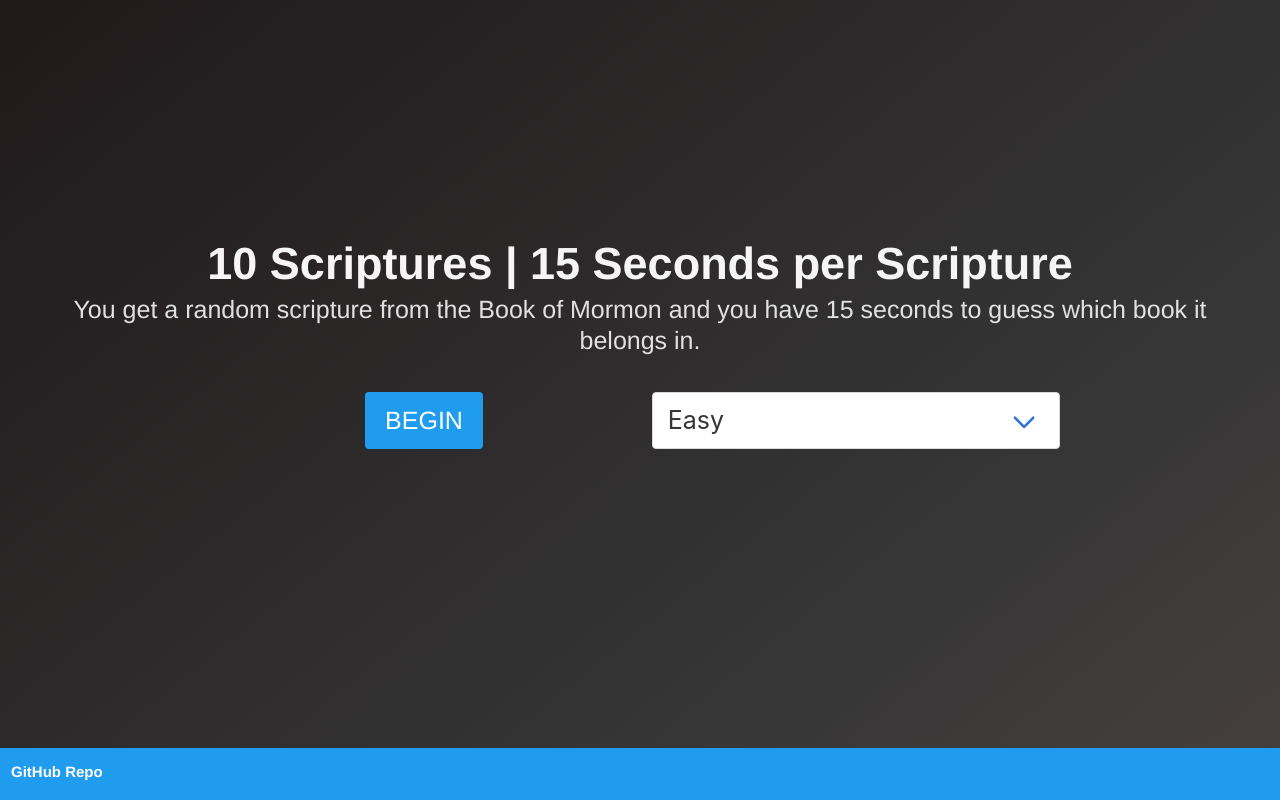
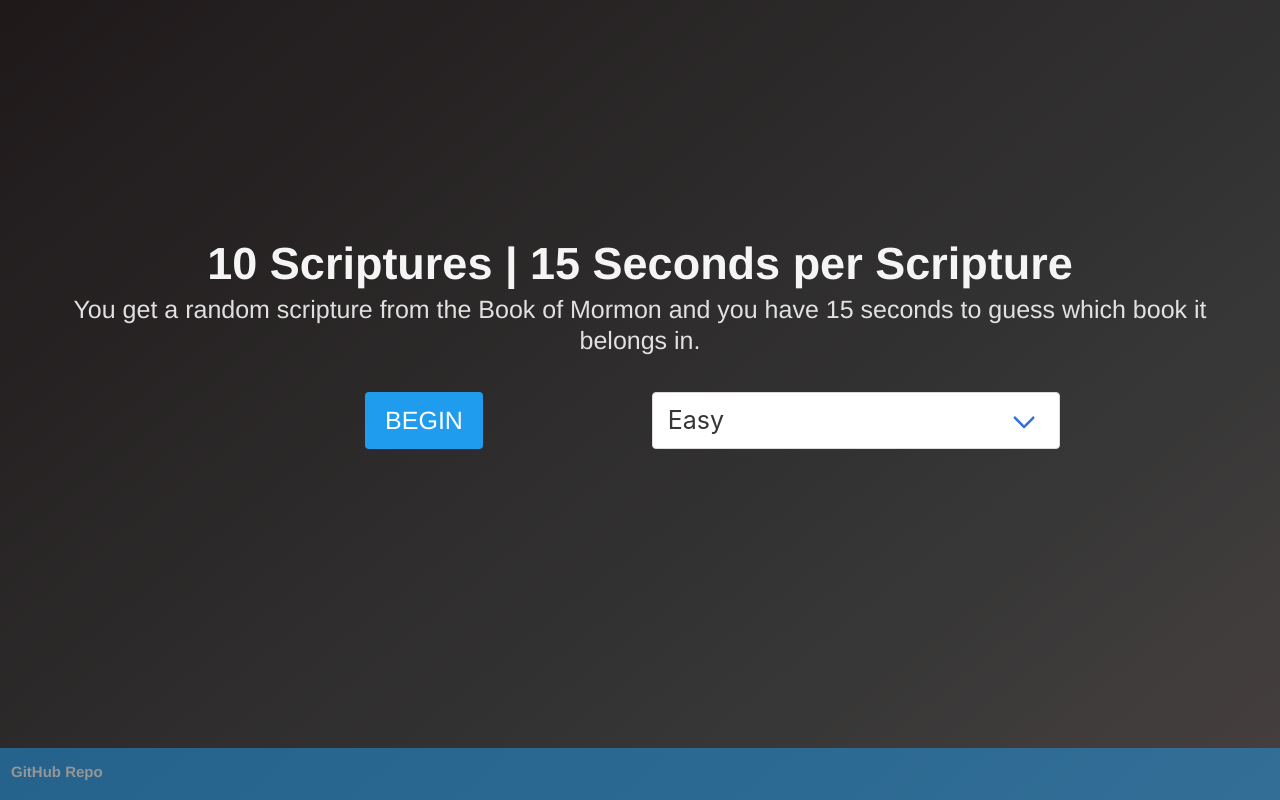
Before and after one commit to rodohanna/creative-3, a Vue app: page / in a window 1280 px wide. Built offline with nearby package versions, Linux system fonts and the light colour scheme.

Commit message:
more polishing

```diff
--- a/src/App.vue
+++ b/src/App.vue
@@ -153,7 +153,6 @@
       this.questionText = "";
       this.books = [];
       this.correctBook = "";
-      this.difficultyLevel = "easy";
     }
   }
 };
--- a/src/components/Footer.vue
+++ b/src/components/Footer.vue
@@ -18,4 +18,7 @@
   margin: 11px;
   font-size: 15px;
 }
+.navbar {
+  opacity: 0.5;
+}
 </style>
--- a/src/components/Question.vue
+++ b/src/components/Question.vue
@@ -83,7 +83,7 @@
           );
           setTimeout(() => {
             appContext.handleStateChange("question");
-          }, 1000);
+          }, 1500);
         }
       }, 1000);
     },
@@ -99,11 +99,19 @@
         e.target.classList.add("is-primary");
       } else {
         e.target.classList.add("is-danger");
+        Array.from(document.querySelectorAll(".question-button")).forEach(
+          button => {
+            if (button.textContent === this.correctAnswer) {
+              button.classList.add("is-primary");
+              button.classList.remove("is-danger");
+            }
+          }
+        );
       }
       const appContext = this;
       setTimeout(() => {
         appContext.handleStateChange("question");
-      }, 1000);
+      }, 1500);
     }
   },
   computed: {
```
